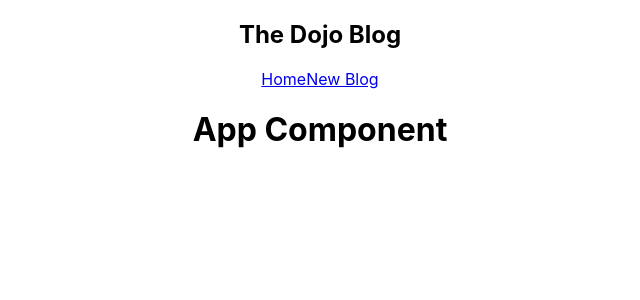
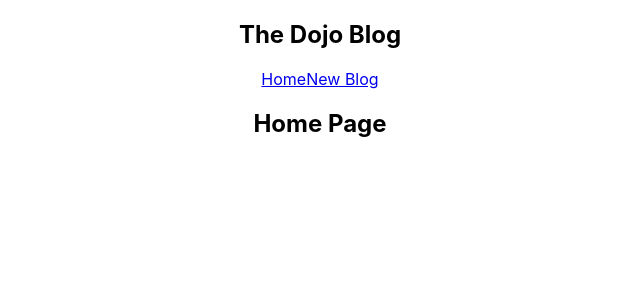
Before and after one commit to mohamedmonirshabana/babloBlog, a React (Create React App) app: page / in a window 1280 px wide. Shown: the top 300 px of the page, without its empty margins (320-960 px from the left). Built offline with nearby package versions, Linux system fonts and the light colour scheme.

Commit message:
Edit Add Component for Home Page

```diff
--- a/src/App.js
+++ b/src/App.js
@@ -1,13 +1,14 @@
 
 import './App.css';
 import Navbar from './Navbar';
+import Home from './Home';
 
 function App() {
   return (
     <div className="App">
       <Navbar/>
       <div className="content">
-        <h1>App Component</h1>
+        <Home />
         </div>
     </div>
   );
```
